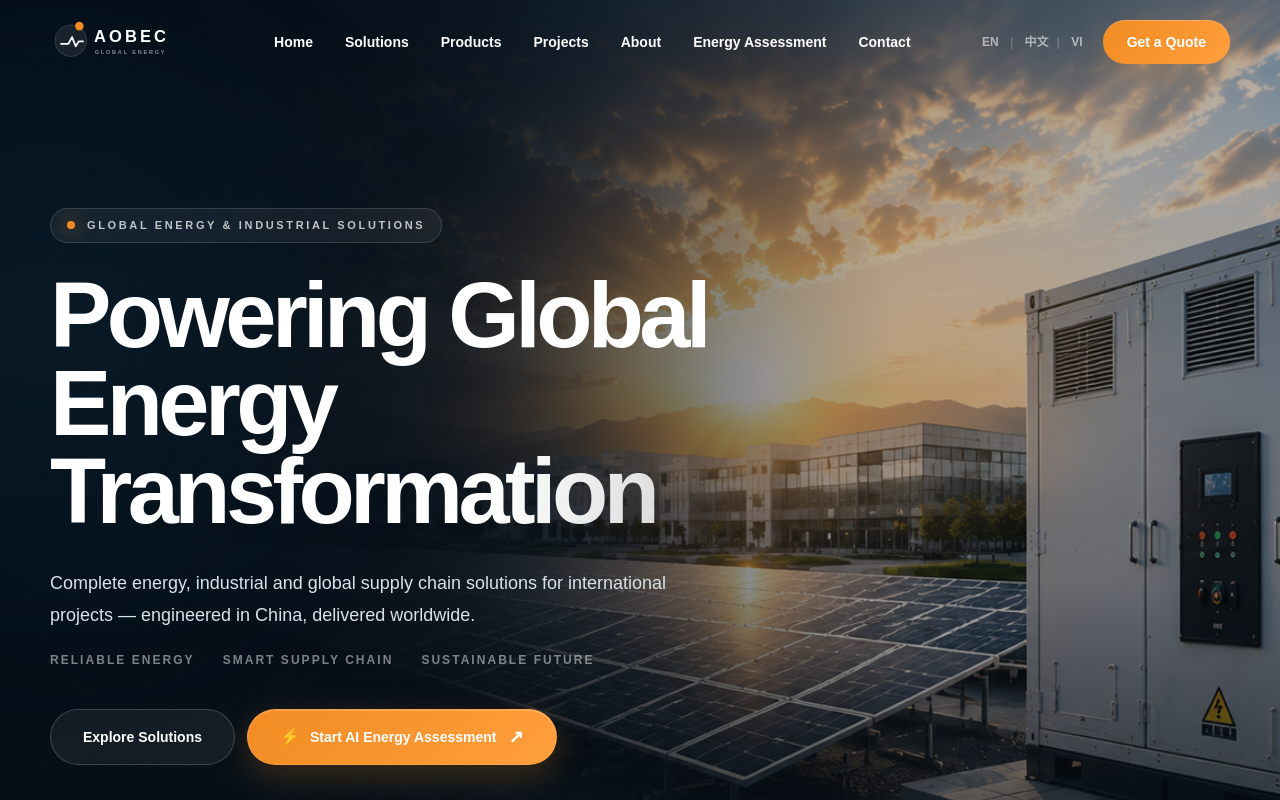
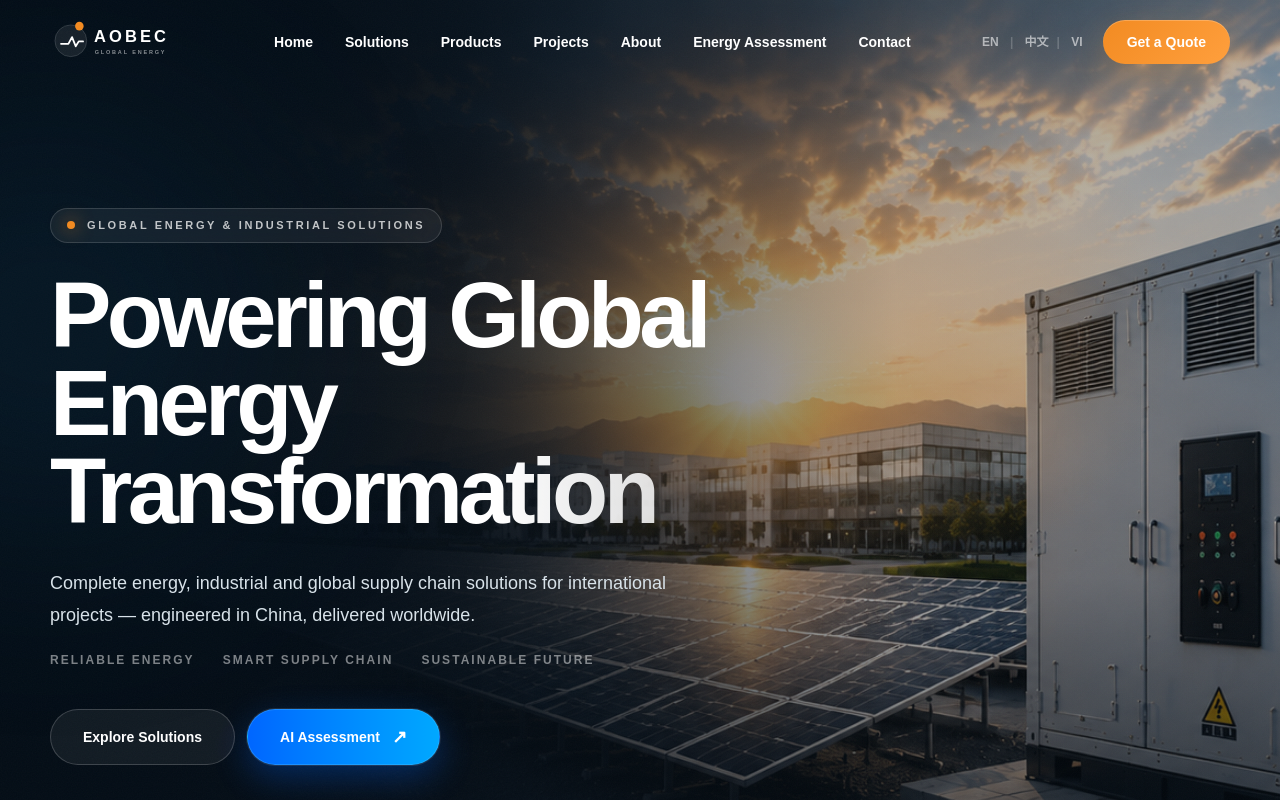
Before and after one commit to tealifeshen/aobec-website, a Next.js app: page / in a window 1280 px wide. Shown: the top 800 px of the page. Built offline with nearby package versions, Linux system fonts and the light colour scheme.

Commit message:
AOBEC Website V1.4.2 - Update AI Assessment CTA

```diff
--- a/components/Hero.tsx
+++ b/components/Hero.tsx
@@ -50,12 +50,9 @@ export default function Hero() {
             </a>
             <a
               href="/energy/assessment"
-              className="premium-button group inline-flex min-h-14 items-center justify-center rounded-full border border-[#ffb768]/30 px-8 text-sm font-bold text-white ring-1 ring-white/10"
+              className="group inline-flex min-h-14 items-center justify-center rounded-full border border-[#55bdff]/35 bg-gradient-to-r from-[#0066FF] to-[#00A8FF] px-8 text-sm font-bold text-white shadow-[0_12px_34px_rgba(0,102,255,0.3)] ring-1 ring-white/10 transition duration-300 hover:-translate-y-0.5 hover:shadow-[0_18px_44px_rgba(0,168,255,0.44)]"
             >
-              <span className="mr-2.5 text-base" aria-hidden="true">
-                ⚡
-              </span>
-              Start AI Energy Assessment
+              AI Assessment
               <span className="ml-3 text-lg transition-transform duration-300 group-hover:translate-x-0.5 group-hover:-translate-y-0.5">
                 ↗
               </span>
```
